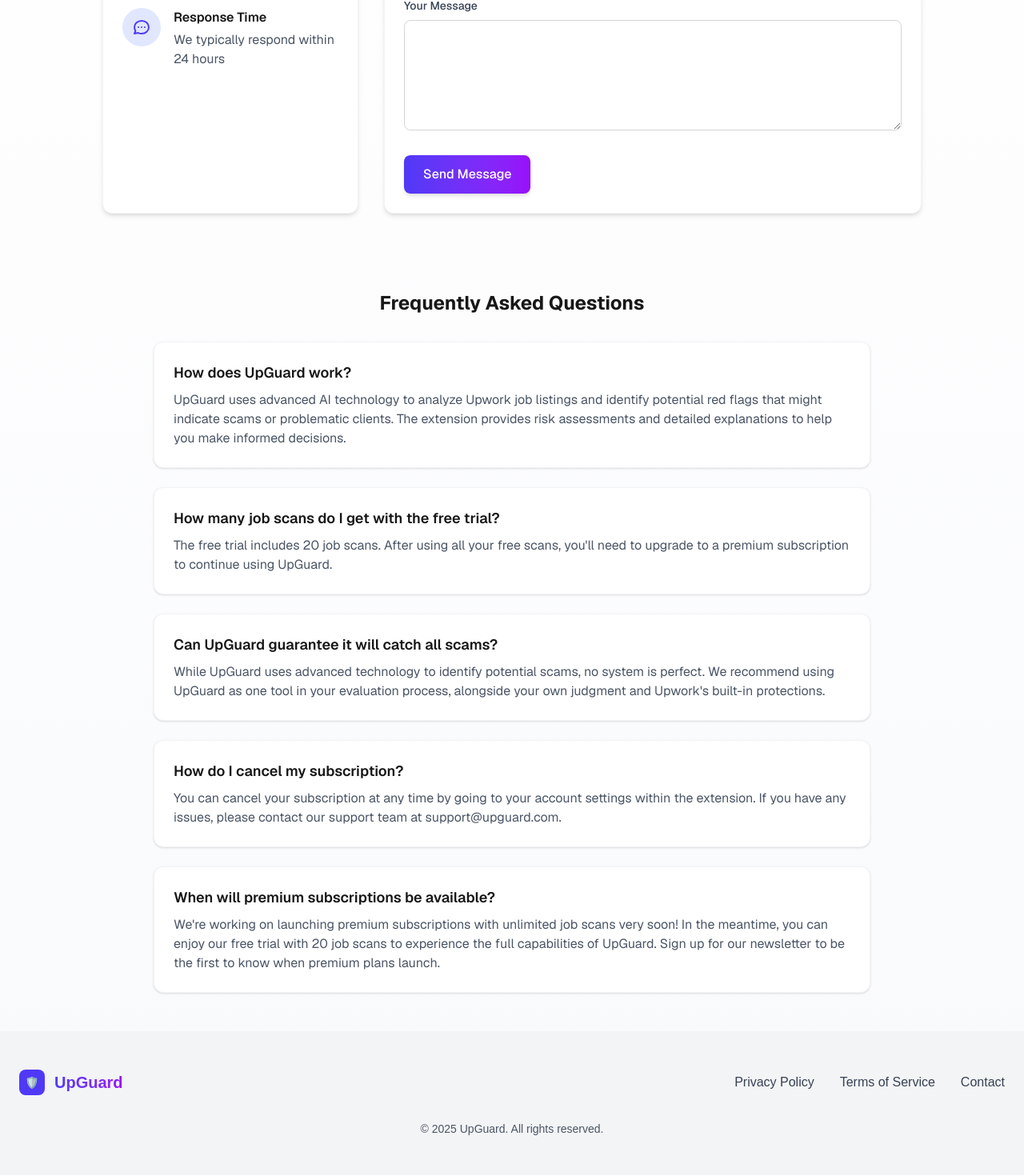
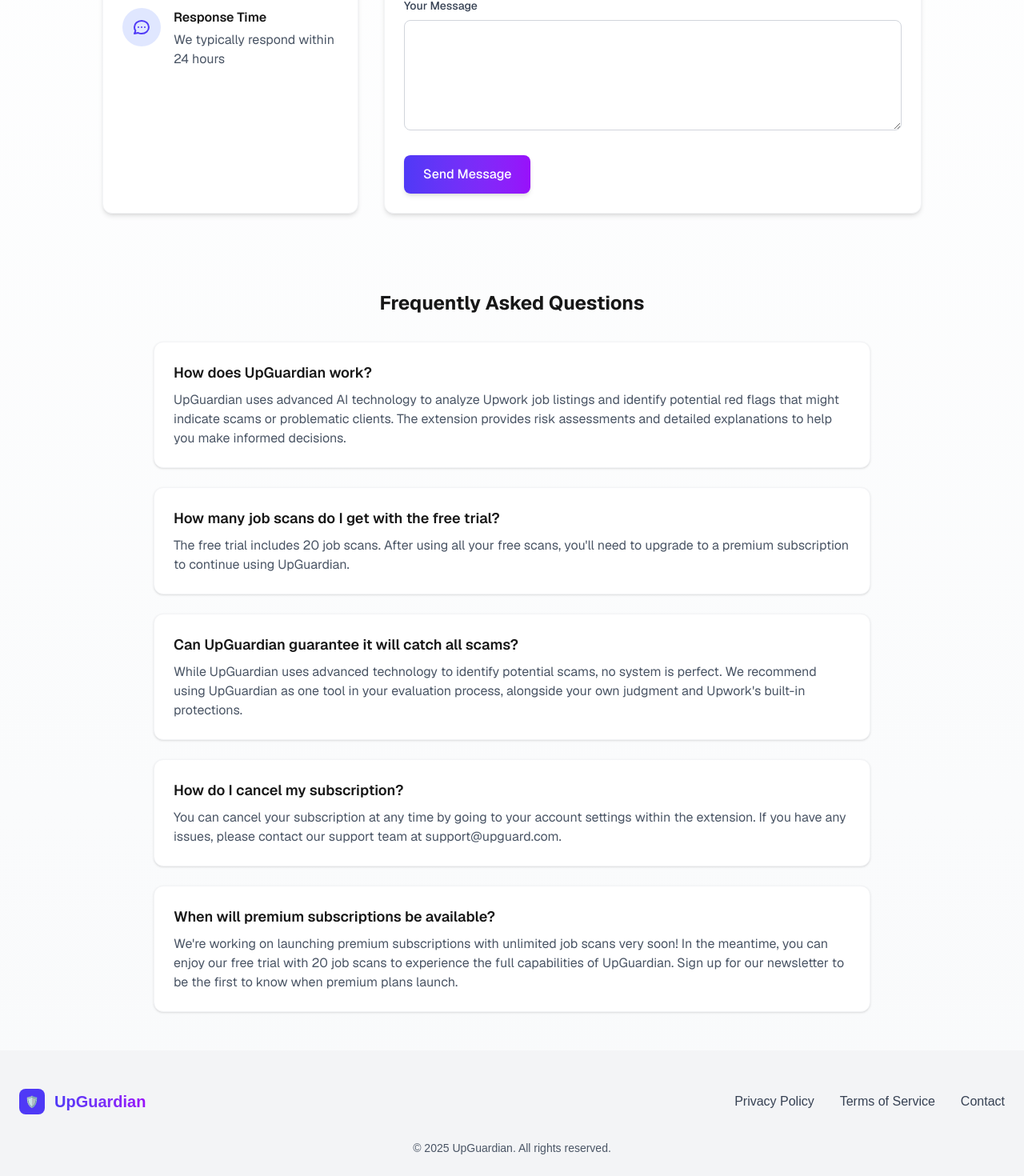
Before and after one commit to nabeel-dev1340/upguard-web, a Next.js app: page /contact in a window 1280 px wide. Shown: the part 520-1990 px from the top of the page at 80% size. Built offline with nearby package versions, Linux system fonts and the light colour scheme.

Commit message:
rebranding

```diff
--- a/src/app/contact/page.tsx
+++ b/src/app/contact/page.tsx
@@ -93,7 +93,7 @@
               Get in Touch
             </h1>
             <p className="text-xl text-gray-600 dark:text-gray-400 max-w-2xl mx-auto">
-              Have questions about UpGuard? We&apos;re here to help.
+              Have questions about UpGuardian? We&apos;re here to help.
             </p>
           </div>
 
@@ -337,10 +337,10 @@
           <div className="space-y-6">
             <div className="bg-white dark:bg-gray-800 rounded-xl shadow-sm p-6 border border-gray-100 dark:border-gray-700">
               <h3 className="text-lg font-semibold mb-2">
-                How does UpGuard work?
+                How does UpGuardian work?
               </h3>
               <p className="text-gray-600 dark:text-gray-400">
-                UpGuard uses advanced AI technology to analyze Upwork job
+                UpGuardian uses advanced AI technology to analyze Upwork job
                 listings and identify potential red flags that might indicate
                 scams or problematic clients. The extension provides risk
                 assessments and detailed explanations to help you make informed
@@ -355,19 +355,19 @@
               <p className="text-gray-600 dark:text-gray-400">
                 The free trial includes 20 job scans. After using all your free
                 scans, you&apos;ll need to upgrade to a premium subscription to
-                continue using UpGuard.
+                continue using UpGuardian.
               </p>
             </div>
 
             <div className="bg-white dark:bg-gray-800 rounded-xl shadow-sm p-6 border border-gray-100 dark:border-gray-700">
               <h3 className="text-lg font-semibold mb-2">
-                Can UpGuard guarantee it will catch all scams?
+                Can UpGuardian guarantee it will catch all scams?
               </h3>
               <p className="text-gray-600 dark:text-gray-400">
-                While UpGuard uses advanced technology to identify potential
-                scams, no system is perfect. We recommend using UpGuard as one
-                tool in your evaluation process, alongside your own judgment and
-                Upwork&apos;s built-in protections.
+                While UpGuardian uses advanced technology to identify potential
+                scams, no system is perfect. We recommend using UpGuardian as
+                one tool in your evaluation process, alongside your own judgment
+                and Upwork&apos;s built-in protections.
               </p>
             </div>
 
@@ -390,7 +390,7 @@
                 We&apos;re working on launching premium subscriptions with
                 unlimited job scans very soon! In the meantime, you can enjoy
                 our free trial with 20 job scans to experience the full
-                capabilities of UpGuard. Sign up for our newsletter to be the
+                capabilities of UpGuardian. Sign up for our newsletter to be the
                 first to know when premium plans launch.
               </p>
             </div>
--- a/src/app/layout.tsx
+++ b/src/app/layout.tsx
@@ -15,9 +15,9 @@
 });
 
 export const metadata: Metadata = {
-  title: "UpGuard - AI-powered Upwork Job Scanner",
+  title: "UpGuardian - AI-powered Upwork Job Scanner",
   description:
-    "Protect your freelance career with UpGuard's AI-powered Upwork job scanner. Detect scams and stay safe on Upwork with real-time risk assessment.",
+    "Protect your freelance career with UpGuardian's AI-powered Upwork job scanner. Detect scams and stay safe on Upwork with real-time risk assessment.",
   keywords: [
     "upwork safety",
     "freelance scam detection",
@@ -59,10 +59,10 @@
     type: "website",
     locale: "en_US",
     url: "https://up-guard.com",
-    siteName: "UpGuard",
-    title: "UpGuard - AI-powered Upwork Job Scanner",
+    siteName: "UpGuardian",
+    title: "UpGuardian - AI-powered Upwork Job Scanner",
     description:
-      "Protect your freelance career with UpGuard's AI-powered Upwork job scanner. Detect scams and stay safe on Upwork with real-time risk assessment.",
+      "Protect your freelance career with UpGuardian's AI-powered Upwork job scanner. Detect scams and stay safe on Upwork with real-time risk assessment.",
     images: [
       {
         url: "https://up-guard.com/og-image.png",
@@ -74,9 +74,9 @@
   },
   twitter: {
     card: "summary_large_image",
-    title: "UpGuard - AI-powered Upwork Job Scanner",
+    title: "UpGuardian - AI-powered Upwork Job Scanner",
     description:
-      "Protect your freelance career with UpGuard's AI-powered Upwork job scanner. Detect scams and stay safe on Upwork.",
+      "Protect your freelance career with UpGuardian's AI-powered Upwork job scanner. Detect scams and stay safe on Upwork.",
     images: ["https://up-guard.com/twitter-image.png"],
     creator: "@upguard",
   },
@@ -104,7 +104,7 @@
                   <span className="text-white text-xl">🛡️</span>
                 </div>
                 <span className="text-2xl font-bold bg-gradient-to-r from-indigo-600 to-purple-600 text-transparent bg-clip-text">
-                  UpGuard
+                  UpGuardian
                 </span>
               </Link>
               <div className="hidden md:flex space-x-8 text-gray-700 dark:text-gray-300">
@@ -160,7 +160,7 @@
                   <span className="text-white text-sm">🛡️</span>
                 </div>
                 <span className="text-xl font-bold bg-gradient-to-r from-indigo-600 to-purple-600 text-transparent bg-clip-text">
-                  UpGuard
+                  UpGuardian
                 </span>
               </div>
               <div className="flex flex-wrap justify-center gap-8 text-gray-700 dark:text-gray-300">
@@ -185,7 +185,7 @@
               </div>
             </div>
             <div className="text-center mt-8 text-gray-600 dark:text-gray-400 text-sm">
-              © {new Date().getFullYear()} UpGuard. All rights reserved.
+              © {new Date().getFullYear()} UpGuardian. All rights reserved.
             </div>
           </footer>
         </div>
@@ -196,7 +196,7 @@
             __html: JSON.stringify({
               "@context": "https://schema.org",
               "@type": "SoftwareApplication",
-              name: "UpGuard",
+              name: "UpGuardian",
               applicationCategory: "BrowserApplication",
               operatingSystem: "Chrome",
               offers: {
--- a/src/app/page.tsx
+++ b/src/app/page.tsx
@@ -7,29 +7,29 @@
   // FAQ data
   const faqs = [
     {
-      question: "How does UpGuard work?",
+      question: "How does UpGuardian work?",
       answer:
-        "UpGuard uses advanced AI technology to analyze Upwork job listings and identify potential red flags that might indicate scams or problematic clients. The extension provides risk assessments and detailed explanations to help you make informed decisions.",
+        "UpGuardian uses advanced AI technology to analyze Upwork job listings and identify potential red flags that might indicate scams or problematic clients. The extension provides risk assessments and detailed explanations to help you make informed decisions.",
     },
     {
       question: "How many job scans do I get with the free trial?",
       answer:
-        "The free trial includes 10 job scans. After using all your free scans, you'll need to upgrade to a premium subscription to continue using UpGuard.",
+        "The free trial includes 10 job scans. After using all your free scans, you'll need to upgrade to a premium subscription to continue using UpGuardian.",
     },
     {
-      question: "Can UpGuard guarantee it will catch all scams?",
+      question: "Can UpGuardian guarantee it will catch all scams?",
       answer:
-        "While UpGuard uses advanced technology to identify potential scams, no system is perfect. We recommend using UpGuard as one tool in your evaluation process, alongside your own judgment and Upwork's built-in protections.",
+        "While UpGuardian uses advanced technology to identify potential scams, no system is perfect. We recommend using UpGuardian as one tool in your evaluation process, alongside your own judgment and Upwork's built-in protections.",
     },
     {
       question: "How do I cancel my subscription?",
       answer:
-        "You can cancel your subscription at any time by going to your account settings within the extension. If you have any issues, please contact our support team at support@upguard.com.",
+        "You can cancel your subscription at any time by going to your account settings within the extension. If you have any issues, please contact our support team at support@up-guard.com.",
     },
     {
       question: "When will premium subscriptions be available?",
       answer:
-        "We're working on launching premium subscriptions with unlimited job scans very soon! In the meantime, you can enjoy our free trial with 10 job scans to experience the full capabilities of UpGuard. Sign up for our newsletter to be the first to know when premium plans launch.",
+        "We're working on launching premium subscriptions with unlimited job scans very soon! In the meantime, you can enjoy our free trial with 10 job scans to experience the full capabilities of UpGuardian. Sign up for our newsletter to be the first to know when premium plans launch.",
     },
   ];
 
@@ -123,7 +123,7 @@
               Powerful Features
             </h2>
             <p className="text-xl text-gray-600 dark:text-gray-400 max-w-2xl mx-auto">
-              UpGuard helps you identify potential scams before you waste time
+              UpGuardian helps you identify potential scams before you waste time
               on fraudulent job listings.
             </p>
           </div>
@@ -173,7 +173,7 @@
         <div className="text-center mb-16">
           <h2 className="text-3xl md:text-4xl font-bold mb-4">How It Works</h2>
           <p className="text-xl text-gray-600 dark:text-gray-400 max-w-2xl mx-auto">
-            UpGuard seamlessly integrates with Upwork to protect you from scams.
+            UpGuardian seamlessly integrates with Upwork to protect you from scams.
           </p>
         </div>
 
@@ -184,7 +184,7 @@
             </div>
             <h3 className="text-xl font-bold mb-2">Install Extension</h3>
             <p className="text-gray-600 dark:text-gray-400">
-              Add UpGuard to Chrome in just a few clicks.
+              Add UpGuardian to Chrome in just a few clicks.
             </p>
           </div>
 
@@ -241,7 +241,7 @@
       <section className="container mx-auto px-6 py-16 md:py-24 overflow-hidden">
         <div className="text-center mb-16">
           <h2 className="text-3xl md:text-4xl font-bold mb-4">
-            See UpGuard in Action
+            See UpGuardian in Action
           </h2>
           <p className="text-xl text-gray-600 dark:text-gray-400 max-w-2xl mx-auto">
             Save your precious connects and time by scanning jobs before you
@@ -269,7 +269,7 @@
               Frequently Asked Questions
             </h2>
             <p className="text-xl text-gray-600 dark:text-gray-400 max-w-2xl mx-auto">
-              Have questions about UpGuard? Find answers to common questions
+              Have questions about UpGuardian? Find answers to common questions
               below.
             </p>
           </div>
@@ -470,7 +470,7 @@
               What Freelancers Say
             </h2>
             <p className="text-xl text-gray-600 dark:text-gray-400 max-w-2xl mx-auto">
-              Hear from freelancers who use UpGuard to stay safe on Upwork.
+              Hear from freelancers who use UpGuardian to stay safe on Upwork.
             </p>
           </div>
 
@@ -525,7 +525,7 @@
                 </div>
               </div>
               <p className="text-gray-600 dark:text-gray-400 mb-6">
-                &quot;UpGuard saved me from a dangerous payment scam. The
+                &quot;UpGuardian saved me from a dangerous payment scam. The
                 warnings were clear and helped me avoid a disaster.&quot;
               </p>
               <div className="flex items-center">
@@ -585,7 +585,7 @@
               Ready to protect your freelance career?
             </h2>
             <p className="text-xl mb-8 max-w-2xl mx-auto">
-              Get started with UpGuard today and stay safe on Upwork.
+              Get started with UpGuardian today and stay safe on Upwork.
             </p>
             <div className="flex flex-col sm:flex-row items-center justify-center gap-4">
               <a
--- a/src/app/privacy/page.tsx
+++ b/src/app/privacy/page.tsx
@@ -20,7 +20,7 @@
             </p>
 
             <p className="mb-6">
-              At UpGuard, we take your privacy seriously. This Privacy Policy
+              At UpGuardian, we take your privacy seriously. This Privacy Policy
               explains how we collect, use, disclose, and safeguard your
               information when you use our Chrome extension. Please read this
               privacy policy carefully. If you do not agree with the terms of
@@ -168,10 +168,10 @@
               If you have questions or concerns about this Privacy Policy,
               please contact us at{" "}
               <a
-                href="mailto:privacy@upguard.com"
+                href="mailto:privacy@up-guard.com"
                 className="text-indigo-600 dark:text-indigo-400 hover:underline"
               >
-                privacy@upguard.com
+                privacy@up-guard.com
               </a>
               .
             </p>
--- a/src/components/MobileNav.tsx
+++ b/src/components/MobileNav.tsx
@@ -93,7 +93,7 @@
                   <span className="text-white text-xl">🛡️</span>
                 </div>
                 <span className="text-2xl font-bold bg-gradient-to-r from-indigo-600 to-purple-600 text-transparent bg-clip-text">
-                  UpGuard
+                  UpGuardian
                 </span>
               </div>
               <button
```
Also changed, not shown: src/app/terms/page.tsx (+7 -7 lines), src/components/ScreenshotsCarousel.tsx (+5 -5 lines).
